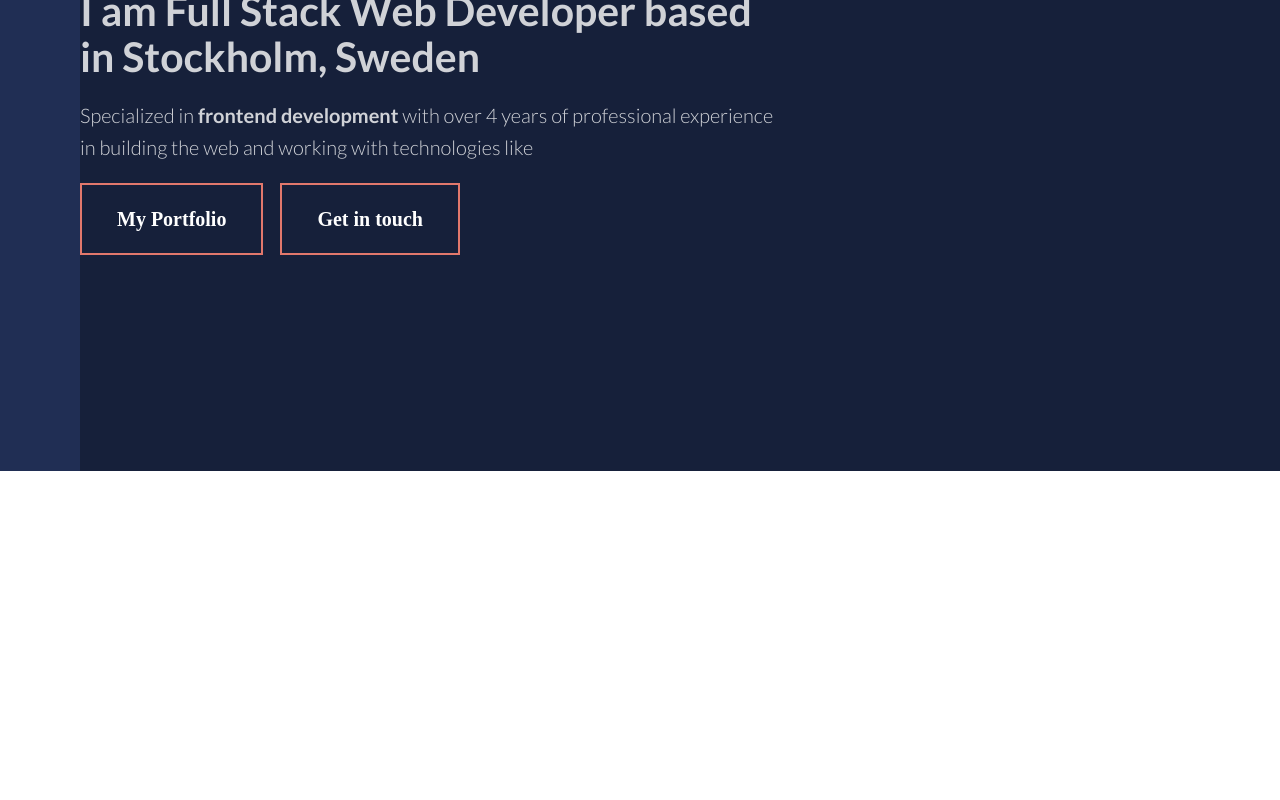
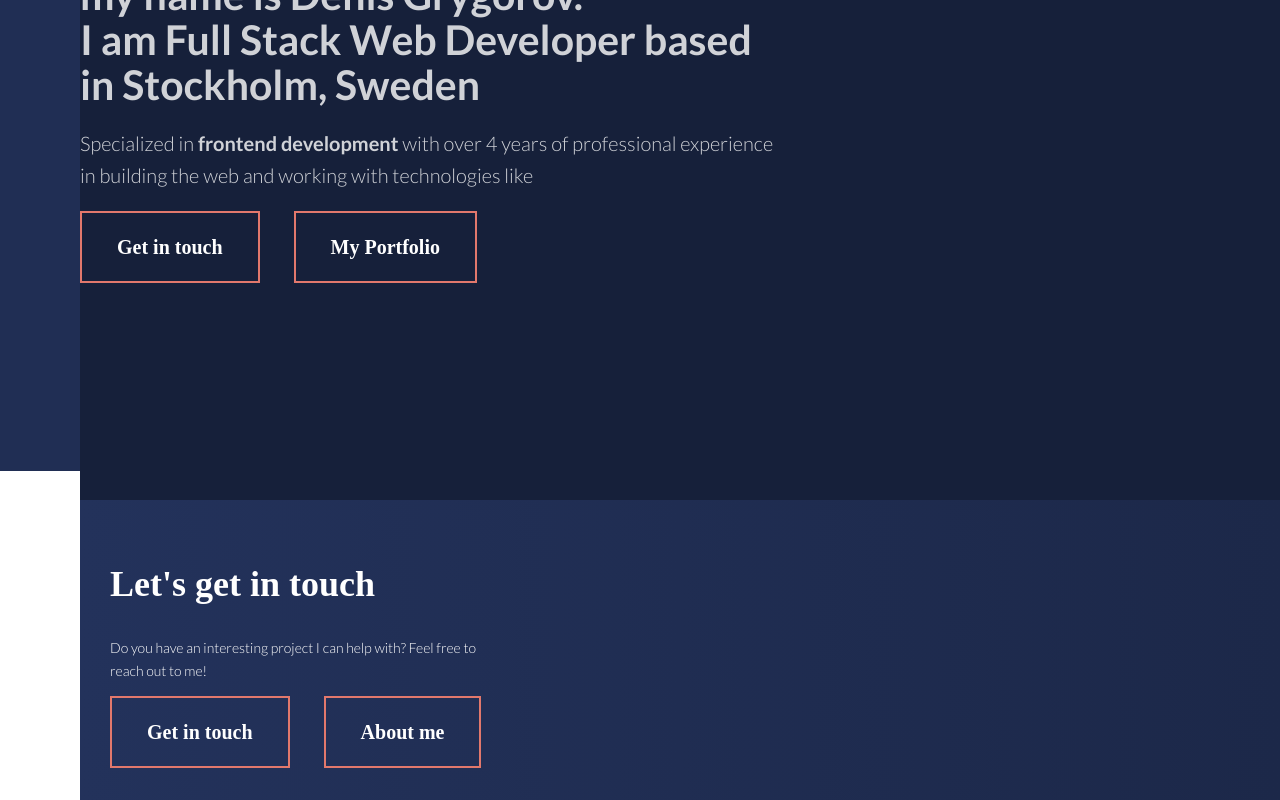
Before and after one commit to Den-programmer/Portfolio, a React (Create React App) app: page /Portfolio in a window 1280 px wide. Shown: the part 329-1129 px from the top of the page. Before the commit the page ends 800 px from the top, so only its background shows below. Built offline with nearby package versions, Linux system fonts and the light colour scheme.

Commit message:
Made Footer

```diff
--- a/src/App.js
+++ b/src/App.js
@@ -10,6 +10,14 @@ const App = (props) => {
   return (
     <div className="App">
       <Switch>
+        <Route path='/Portfolio' render={() => <div className="dFlexContainer">
+          <Sidebar />
+          <div style={{ marginLeft: props.sidebarWidth + 'px' }} className="Main">
+            <Header />
+            <MainPage />
+            <Footer />
+          </div>
+        </div>} />
         <Route path='/' render={() => <div className="dFlexContainer">
           <Sidebar />
           <div style={{ marginLeft: props.sidebarWidth + 'px' }} className="Main">
--- a/src/components/Footer/footer.jsx
+++ b/src/components/Footer/footer.jsx
@@ -1,10 +1,27 @@
 import React from 'react'
 import classes from './footer.module.scss'
+import LinkBtn from '../common/LinkBtn/linkBtn'
 
 const Footer = () => {
     return (
         <div className={classes.footer}>
-
+            <div className={classes.footerInfContainer}>
+                <div className={classes.textWrapper}>
+                    <h1>Let's get in touch</h1>
+                    <p>
+                        Do you have an interesting project I can help with?
+                        Feel free to reach out to me!
+                    </p>
+                </div>
+                <div className={classes.navigationPanel}>
+                    <LinkBtn isFirst={true}>
+                        Get in touch
+                    </LinkBtn>
+                    <LinkBtn>
+                        About me
+                    </LinkBtn>
+                </div>
+            </div>
         </div>
     )
 }
--- a/src/components/Footer/footer.module.scss
+++ b/src/components/Footer/footer.module.scss
@@ -0,0 +1,30 @@
+@import '../../index.scss';
+
+.footer {
+    background: linear-gradient(to right, #23325B, #1C2849);
+    width: 100%;
+    height: 300px;
+    color: #FFF;
+    display: flex;
+    align-items: center;
+    .footerInfContainer {
+        width: 95%;
+        margin: 0 auto;
+        .textWrapper {
+            width: 400px;
+            h1 {
+                font-size: 36px;
+                font-family: $Raleway;
+            }
+            p {
+                font-size: 14px;
+                font-weight: 300;
+                font-family: $Lato;
+            }
+        }
+        .navigationPanel {
+            display: flex;
+            align-items: center;
+        }
+    }
+}
--- a/src/components/MainContent/Home/home.jsx
+++ b/src/components/MainContent/Home/home.jsx
@@ -1,5 +1,6 @@
 import React from 'react'
 import classes from './home.module.scss'
+import LinkBtn from '../../common/LinkBtn/linkBtn'
 
 const Home = () => {
 
@@ -20,14 +21,12 @@ const Home = () => {
                         </p>
                     </div>
                     <div className={classes.navigationPanel}>
-                        <button className={classes.navPanel__btn}>
-                            <span style={{ zIndex: '100' }}>My Portfolio</span>
-                            <span className={classes.hoverBackground}></span>
-                        </button>
-                        <button className={classes.navPanel__btn}>
-                            <span style={{ zIndex: '100' }}>Get in touch</span>
-                            <span></span>
-                        </button>
+                        <LinkBtn isFirst={true}>
+                            Get in touch
+                        </LinkBtn>
+                        <LinkBtn>
+                            My Portfolio
+                        </LinkBtn>
                     </div>
                 </div>
                 <div className={classes.animation}>
--- a/src/components/MainContent/Home/home.module.scss
+++ b/src/components/MainContent/Home/home.module.scss
@@ -39,57 +39,4 @@
 .navigationPanel {
     display: flex;
     align-items: center;
-    width: 100%;
 }
-
-.navPanel__btn {
-    line-height: 1.2;
-    background: transparent;
-    position: relative;
-    white-space: nowrap;
-    z-index: 1;
-    border: 2px solid #e2786c;
-    color: rgb(255, 255, 255);
-    transition: color 0.3s ease 0s, background 0.3s ease 0s, border 0.3s ease 0s;
-    cursor: pointer;
-    font-size: 1.25rem;
-    padding: 22px 35px;
-    display: inline-block;
-    text-decoration: none !important;
-    font-family: $Raleway;
-    font-weight: bold;
-    &:first-child {
-        margin-right: 17px;
-    }
-}
-
-.hoverBackground:hover {
-    animation-delay: 0.5s;
-    animation-duration: 0.5s;
-    animation-name: scale;
-    animation-fill-mode: forwards;
-}
-
-@keyframes scale {
-    0% {
-        position: absolute;
-        color: #fff;
-        background: #e2786c;
-        width: 10px;
-        height: 10px;
-        bottom: 0px;
-        right: 0px;
-        display: none;
-    }
-    100% {
-        width: 100%;
-        height: 100%;
-    }
-    1% {
-        display: block;
-    }
-}
-
-.hoverBackgroundFinish {
-
-}
--- /dev/null
+++ b/src/components/common/LinkBtn/linkBtn.jsx
@@ -0,0 +1,13 @@
+import React from 'react'
+import classes from './linkBtn.module.scss'
+
+const LinkBtn = (props) => {
+    return (
+        <button style={props.isFirst ? { marginRight: '17px' } : { marginLeft: '17px' }} className={classes.navPanel__btn}>
+            <span style={{ zIndex: '100' }}>{props.children}</span>
+            <span className={classes.hoverBackground}></span>
+        </button>
+    )
+}
+
+export default LinkBtn
--- /dev/null
+++ b/src/components/common/LinkBtn/linkBtn.module.scss
@@ -0,0 +1,50 @@
+@import '../../../index.scss';
+
+.navPanel__btn {
+    line-height: 1.2;
+    background: transparent;
+    position: relative;
+    white-space: nowrap;
+    z-index: 1;
+    border: 2px solid #e2786c;
+    color: rgb(255, 255, 255);
+    transition: color 0.3s ease 0s, background 0.3s ease 0s, border 0.3s ease 0s;
+    cursor: pointer;
+    font-size: 1.25rem;
+    padding: 22px 35px;
+    display: inline-block;
+    text-decoration: none !important;
+    font-family: $Raleway;
+    font-weight: bold;
+}
+
+.hoverBackground:hover {
+    animation-delay: 0.5s;
+    animation-duration: 0.5s;
+    animation-name: scale;
+    animation-fill-mode: forwards;
+}
+
+@keyframes scale {
+    0% {
+        position: absolute;
+        color: #fff;
+        background: #e2786c;
+        width: 10px;
+        height: 10px;
+        bottom: 0px;
+        right: 0px;
+        display: none;
+    }
+    100% {
+        width: 100%;
+        height: 100%;
+    }
+    1% {
+        display: block;
+    }
+}
+
+.hoverBackgroundFinish {
+
+}
```
Also changed, not shown: 1 other file (tests, documents, lock files or other folders).
